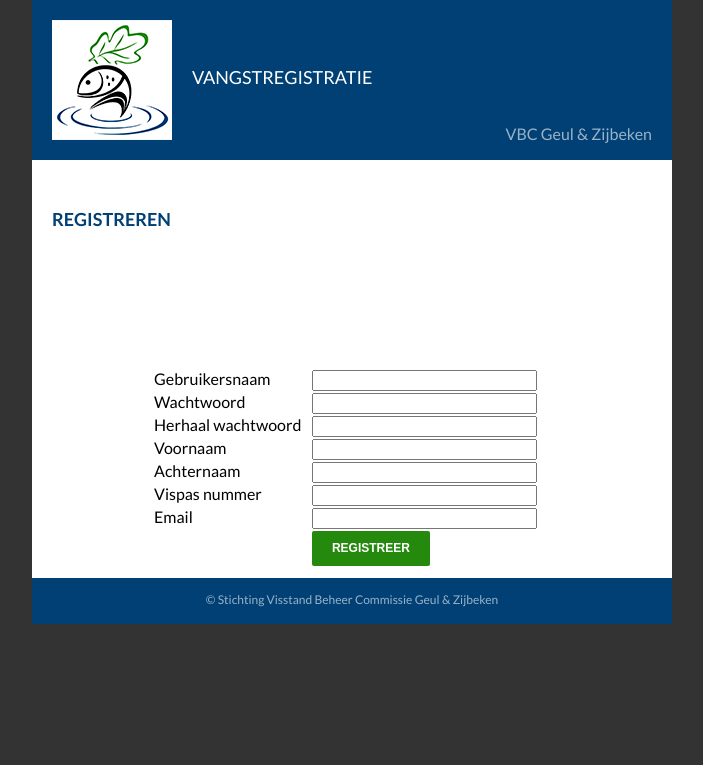
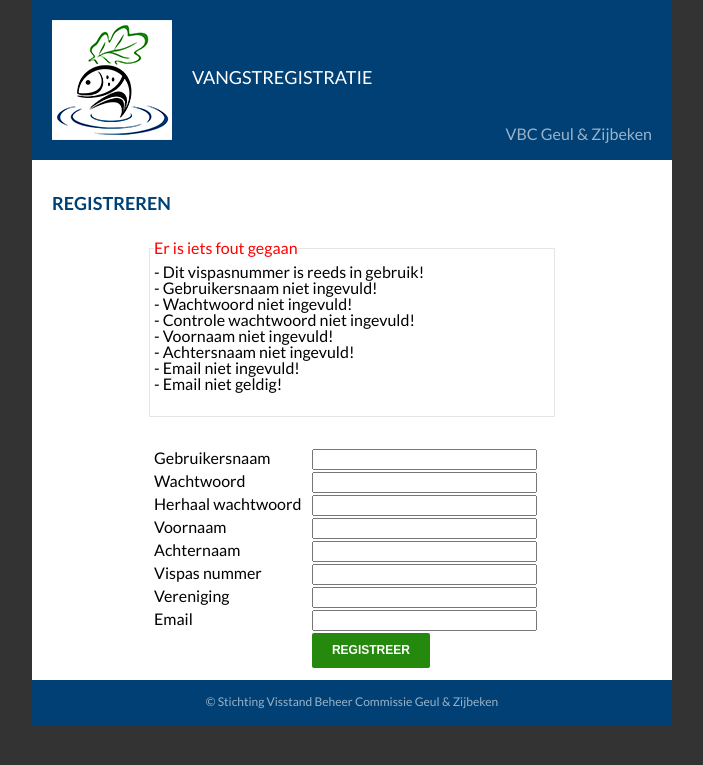
Before and after one commit to ciniq/vangstregistratie, a CodeIgniter app: page /register/process in a window 1280 px wide. Shown: the top 765 px of the page, without its empty margins (288-991 px from the left). Run offline with CodeIgniter, Linux system fonts and the light colour scheme.

Commit message:
let op community moet nog een dropdown worden

```diff
--- a/application/controllers/fishsession.php
+++ b/application/controllers/fishsession.php
@@ -24,7 +24,10 @@ class Fishsession extends CI_Controller{
         $this->load->model('fishsession_model');
         $result = $this->fishsession_model->insertCatch();
 
-        echo $result;
+        if (!$result)
+        {
+            $this->load->view('fishsession', array('msg' => 'Er is iets fout gegaan met opslaan'));
+        }
     }
 
     private function check_isvalidated(){
--- a/application/models/register_model.php
+++ b/application/models/register_model.php
@@ -17,42 +17,73 @@ class register_model extends CI_Model{
         $firstname = $this->security->xss_clean($this->input->post('firstname'));
         $lastname = $this->security->xss_clean($this->input->post('lastname'));
         $vispasnr = $this->security->xss_clean($this->input->post('vispasnr'));
-        $email = valid_email($this->security->xss_clean($this->input->post('email')));
+        $email = $this->security->xss_clean($this->input->post('email'));
+        $community  = $this->security->xss_clean($this->input->post('community'));
+        $msg = '';
 
-        $msg = '';
+
+        $this->db->where('username', $username);
+        $query = $this->db->get('user');
+        // Let's check if there are any results
+        if (0 < $query->num_rows)
+        {
+            $msg .= " - De gebruikersnaam is reeds in gebruik!</br>";
+        }
+
+        $this->db->where('email', $email);
+        $query = $this->db->get('user');
+        // Let's check if there are any results
+        if (0 < $query->num_rows)
+        {
+            $msg .= " - Dit email adres is reeds in gebruik!</br>";
+        }
+
+        $this->db->where('vispasnr', $vispasnr);
+        $query = $this->db->get('user');
+        // Let's check if there are any results
+        if (0 < $query->num_rows)
+        {
+            $msg .= " - Dit vispasnummer is reeds in gebruik!</br>";
+        }
+
         if ('' == $username)
         {
-            $msg .= "Gebruikersnaam niet ingevuld!</br>";
+            $msg .= " - Gebruikersnaam niet ingevuld!</br>";
         }
 
         if ('' == $password)
         {
-            $msg .= "Wachtwoord niet ingevuld!</br>";
+            $msg .= " - Wachtwoord niet ingevuld!</br>";
         }
 
         if ('' == $passwordcontroll)
         {
-            $msg .= "Controle wachtwoord niet ingevuld!</br>";
+            $msg .= " - Controle wachtwoord niet ingevuld!</br>";
         }
 
         if ($passwordcontroll !== $password)
         {
-            $msg .= 'Wachtwoorden zijn niet gelijk</br>';
+            $msg .= ' - Wachtwoorden zijn niet gelijk!</br>';
         }
 
         if ('' == $firstname)
         {
-            $msg .= "Voornaam niet ingevuld!</br>";
+            $msg .= " - Voornaam niet ingevuld!</br>";
         }
 
         if ('' == $lastname)
         {
-            $msg .= "Achtersnaam niet ingevuld!</br>";
+            $msg .= " - Achtersnaam niet ingevuld!</br>";
         }
 
         if ('' == $email)
         {
-            $msg .= "email niet ingevuld!</br>";
+            $msg .= " - Email niet ingevuld!</br>";
+        }
+
+        if (!valid_email($email))
+        {
+            $msg .= " - Email niet geldig!</br>";
         }
 
         if ('' == $msg)
@@ -63,6 +94,7 @@ class register_model extends CI_Model{
                 'firstname' => $firstname,
                 'lastname' => $lastname,
                 'vispasnr' => $vispasnr,
+                'community' => $community,
                 'email' => $email
             );
 
@@ -74,7 +106,7 @@ class register_model extends CI_Model{
 
         return  array(
             'save_success' => false,
-            'msg' => "Er is iets fout gegaan:</br>". $msg,
+            'msg' => $msg,
             'userdata' =>  array(
                 'username' => $username,
                 'password' => $password,
@@ -82,6 +114,7 @@ class register_model extends CI_Model{
                 'firstname' => $firstname,
                 'lastname' => $lastname,
                 'vispasnr' => $vispasnr,
+                'community' => $community,
                 'email' => $email
             )
         );
--- a/application/views/register.php
+++ b/application/views/register.php
@@ -19,19 +19,20 @@
             <li>VBC Geul &amp; Zijbeken</li>
         </ul>
     </div><!-- end .header -->
-<!--    <div class="menu">-->
-<!--        <ul class="nav">-->
-<!--            <li><a href="#">log uit</a></li>-->
-<!--            <li><a href="#">overzicht</a></li>-->
-<!--            <li><a href="#">nieuwe vangst</a></li>-->
-<!--        </ul>-->
-<!--    </div><!-- end .menu -->-->
     <div class="content">
         <div id='login_form'>
             <form action='<?php echo base_url();?>register/process' method='post' name='register'>
                 <h2>Registreren</h2>
                 <br />
-                <?php if(isset($data['msg'])) echo $data['msg'];?>
+
+                <?php
+                    if(isset($data['msg']))
+                    {
+                        echo '<fieldset class="error"><legend>Er is iets fout gegaan</legend>';
+                        echo $data['msg'];
+                        echo '</fieldset>';
+                    }
+                ?>
 
                 <table class="registration">
                     <tr>
@@ -55,8 +56,11 @@
                         <td><input type='text' name='lastname' id='lastname' size='25' value="<?php if(isset($data['userdata']['lastname'])) echo $data['userdata']['lastname'];?>" /></td>
                     </tr>
                     <tr>
-                        <td><label for='vispasnr'>Vispas nummer</label></td>
+                        <td><label for='community'>Vispas nummer</label></td>
                         <td><input type='text' name='vispasnr' id='vispasnr' size='25' value="<?php if(isset($data['userdata']['vispasnr'])) echo $data['userdata']['vispasnr'];?>" /></td>
+                    </tr><tr>
+                        <td><label for='vispasnr'>Vereniging</label></td>
+                        <td><input type='text' name='community' id='community' size='25' value="<?php if(isset($data['userdata']['community'])) echo $data['userdata']['community'];?>" /></td>
                     </tr>
                     <tr>
                         <td><label for='email'>Email</label></td>
--- a/public/css/main.css
+++ b/public/css/main.css
@@ -256,3 +256,16 @@ input[type="reset"]:active,
 input[type="submit"]:active {
     background-color: #55D737;
 }
+
+.error{
+    width: 400px;
+    margin: 0 auto;
+    margin-bottom: 30px;
+    color: black;
+    border: 1px solid rgba(0, 0, 0, 0.1);
+    padding: 8px 0px 24px 4px;
+}
+.error legend
+{
+    color: red;
+}
```
